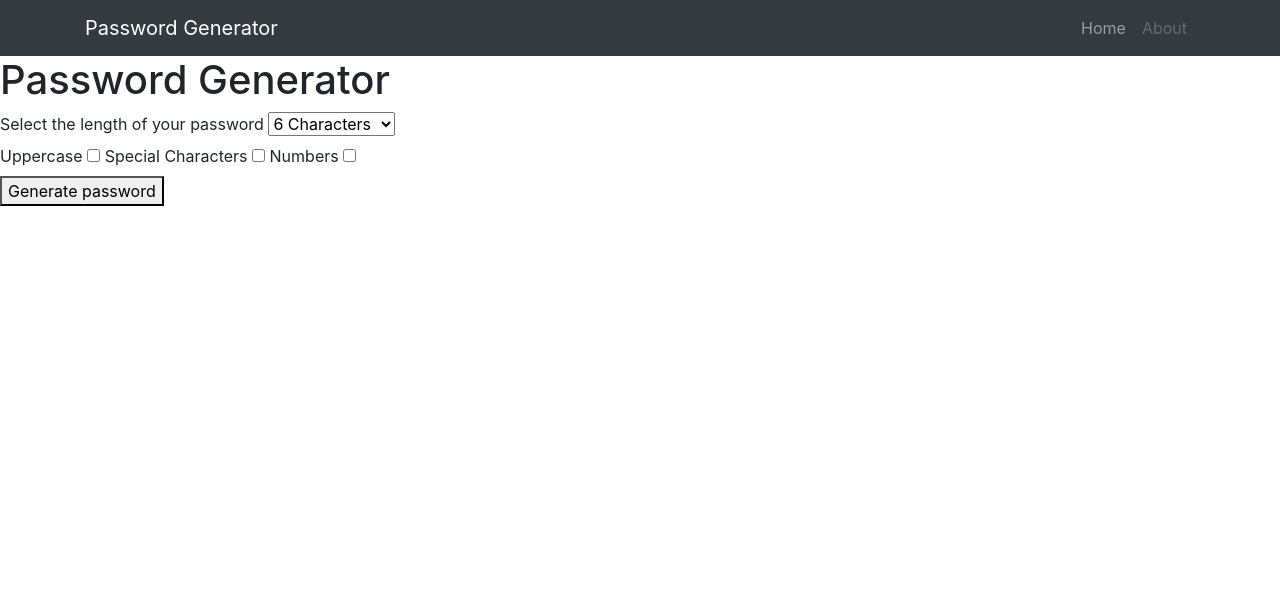
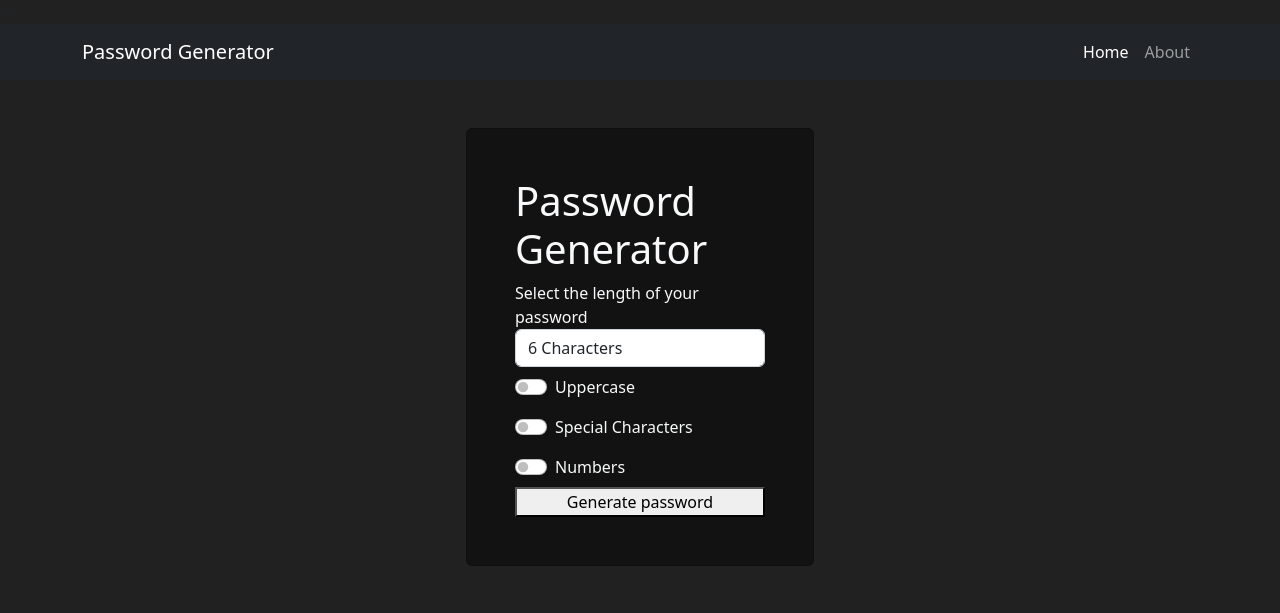
Before and after one commit to luisSantamariaCOL/Django-PasswordGenerator, a Django app: page / in a window 1280 px wide. Shown: the top 613 px of the page. Run offline with Django 4.2, Linux system fonts and the light colour scheme.

Commit message:
switches agregados. upgrade a Bootstrap 5

```diff
--- a/generator/templates/generator/home.html
+++ b/generator/templates/generator/home.html
@@ -1,12 +1,13 @@
 {% extends 'generator/layout.html' %}
 
 {% block content %}
-<form action="{% url 'password' %}">
+<div class="col-md-4 offset-md-4">
+    <form action="{% url 'password' %}" class="card card-body p-5" style="background-color: #121212">
 
         <h1>Password Generator</h1>
 
         <label for="length">Select the length of your password</label>
-    <select name="length" id="length">
+        <select name="length" id="length" class="form-control">
             <option value="6">6 Characters</option>
             <option value="7">7 Characters</option>
             <option value="8">8 Characters</option>
@@ -18,18 +19,23 @@
             <option value="14">14 Characters</option>
         </select>
 
-    <br>
-    <label for="uppercase">Uppercase</label>
-    <input type="checkbox" name="uppercase" id="uppercase">
+        <div class="form-check form-switch my-2">
+            <input class="form-check-input" type="checkbox" role="switch" name="uppercase" id="uppercase">
+            <label class="form-check-label" for="uppercase">Uppercase</label>
+        </div>
 
-    <label for="special">Special Characters</label>
-    <input type="checkbox" name="special" id="special">
+        <div class="form-check form-switch my-2">
+            <input class="form-check-input" type="checkbox" role="switch" name="special" id="special">
+            <label class="form-check-label" for="special">Special Characters</label>
+        </div>
 
-    <label for="numbers">Numbers</label>
-    <input type="checkbox" name="numbers" id="numbers">
+        <div class="form-check form-switch my-2">
+            <input class="form-check-input" type="checkbox" role="switch" name="numbers" id="numbers">
+            <label class="form-check-label" for="numbers">Numbers</label>
+        </div>
 
-    <br>
         <button>Generate password</button>
 
     </form>
+</div>
 {% endblock %}
--- a/generator/templates/generator/layout.html
+++ b/generator/templates/generator/layout.html
@@ -1,19 +1,26 @@
 <!DOCTYPE html>
 <html lang="en">
-<head>
+<>
     <meta charset="UTF-8">
     <meta http-equiv="X-UA-Compatible" content="IE=edge">
     <meta name="viewport" content="width=device-width, initial-scale=1.0">
     <title>Password Generator</title>
-    <link rel="stylesheet" href="https://cdn.jsdelivr.net/npm/bootstrap@4.1.3/dist/css/bootstrap.min.css"
-    integrity="sha384-MCw98/SFnGE8fJT3GXwEOngsV7Zt27NXFoaoApmYm81iuXoPkFOJwJ8ERdknLPMO" crossorigin="anonymous">
+    <!--
+
+        <link rel="stylesheet" href="https://cdn.jsdelivr.net/npm/bootstrap@4.1.3/dist/css/bootstrap.min.css"
+        integrity="sha384-MCw98/SFnGE8fJT3GXwEOngsV7Zt27NXFoaoApmYm81iuXoPkFOJwJ8ERdknLPMO" crossorigin="anonymous">
+    -->
+    <link href="https://cdn.jsdelivr.net/npm/bootstrap@5.2.2/dist/css/bootstrap.min.css" rel="stylesheet" integrity="sha384-Zenh87qX5JnK2Jl0vWa8Ck2rdkQ2Bzep5IDxbcnCeuOxjzrPF/et3URy9Bv1WTRi" crossorigin="anonymous">
 </head>
-<body>
+<body style="background-color: #212121; margin: 0">
 
     {% include 'generator/partials/_navbar.html' %}
 
-    {% block content %}jj
-    {% endblock %}
+    <div class="container p-5 text-light">
+        {% block content %}jj
+        {% endblock %}
+    </div>
+
 
 </body>
 </html>
--- a/generator/templates/generator/partials/_navbar.html
+++ b/generator/templates/generator/partials/_navbar.html
@@ -1,16 +1,24 @@
 <nav class="navbar navbar-expand-lg navbar-dark bg-dark">
     <div class="container">
       <a class="navbar-brand" href="{% url 'home' %}">Password Generator</a>
-        <button class="navbar-toggler" type="button" data-toggle="collapse" data-target="#navbarNav" aria-controls="navbarNav" aria-expanded="false" aria-label="Toggle navigation">
+      <button
+        class="navbar-toggler"
+        type="button"
+        data-bs-toggle="collapse"
+        data-bs-target="#navbarNav"
+        aria-controls="navbarNav"
+        aria-expanded="false"
+        aria-label="Toggle navigation"
+      >
         <span class="navbar-toggler-icon"></span>
       </button>
       <div class="collapse navbar-collapse" id="navbarNav">
-        <ul class="navbar-nav ml-auto">
+        <ul class="navbar-nav ms-auto">
           <li class="nav-item">
-            <a class="nav-link" href="{% url 'home' %}">Home</a>
+            <a class="nav-link active" aria-current="page" href="{% url 'home'%}">Home</a>
           </li>
           <li class="nav-item">
-            <a class="nav-link disabled" href="{% url 'about' %}">About</a>
+            <a class="nav-link" href="{% url 'about' %}">About</a>
           </li>
         </ul>
       </div>
--- a/generator/templates/generator/password.html
+++ b/generator/templates/generator/password.html
@@ -1,7 +1,7 @@
 {% extends 'generator/layout.html' %}
 
 {% block content %}
-<h1>Password</h1>
+<h1>Your password is</h1>
 
 {{ password }}
 
```
Also changed, not shown: generator/templates/index.html (deleted). Lines whose indentation alone changed are shown as unchanged.
